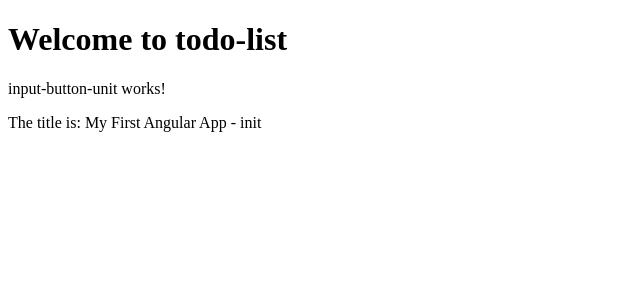
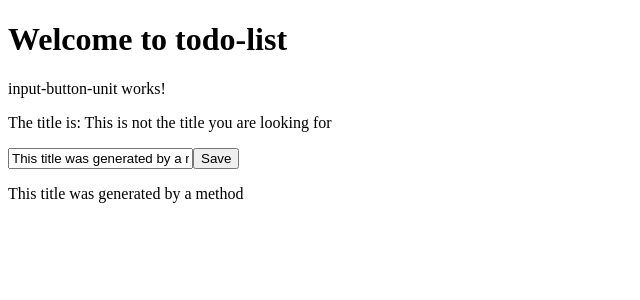
Before and after one commit to sonicTM/to-do-list, an Angular app in the folder todo-list/: page / in a window 1280 px wide. Shown: the top 300 px of the page, without its empty margins (0-640 px from the left). Built offline with nearby package versions, Linux system fonts and the light colour scheme.

Commit message:
property binding

```diff
--- a/todo-list/src/app/app.component.scss
+++ b/todo-list/src/app/app.component.scss
@@ -0,0 +1,3 @@
+body {
+  font-family: Arial;
+}
--- a/todo-list/src/app/input-button-unit/input-button-unit.component.html
+++ b/todo-list/src/app/input-button-unit/input-button-unit.component.html
@@ -1,2 +1,7 @@
 <p>input-button-unit works!</p>
 <p>The title is: {{ title }}</p>
+<!-- [] bind to element property -->
+<input type="text" [value]="generateTitle()">
+<button>Save</button>
+
+<p>{{ generateTitle() }}</p>
--- a/todo-list/src/app/input-button-unit/input-button-unit.component.ts
+++ b/todo-list/src/app/input-button-unit/input-button-unit.component.ts
@@ -11,20 +11,22 @@
   title = 'Hello World';
 
   constructor() {
-    console.log('in constructor');
-    this.changeTitle('My First Angular App - constructor');
-    console.log(this.title);
   }
 
   ngOnInit(): void {
-    console.log('in init');
-    this.changeTitle('My First Angular App - init');
+    setTimeout(() => {
+      this.title = 'This is not the title you are looking for';
+    }, 3000);
+  }
+
+  generateTitle(): string {
+    return 'This title was generated by a method';
   }
 
   // method
-  changeTitle(newTitle: string) {
-    console.log(newTitle);
-    this.title = newTitle;
-  }
+  // changeTitle(newTitle: string) {
+  //   console.log(newTitle);
+  //   this.title = newTitle;
+  // }
 
 }
```
